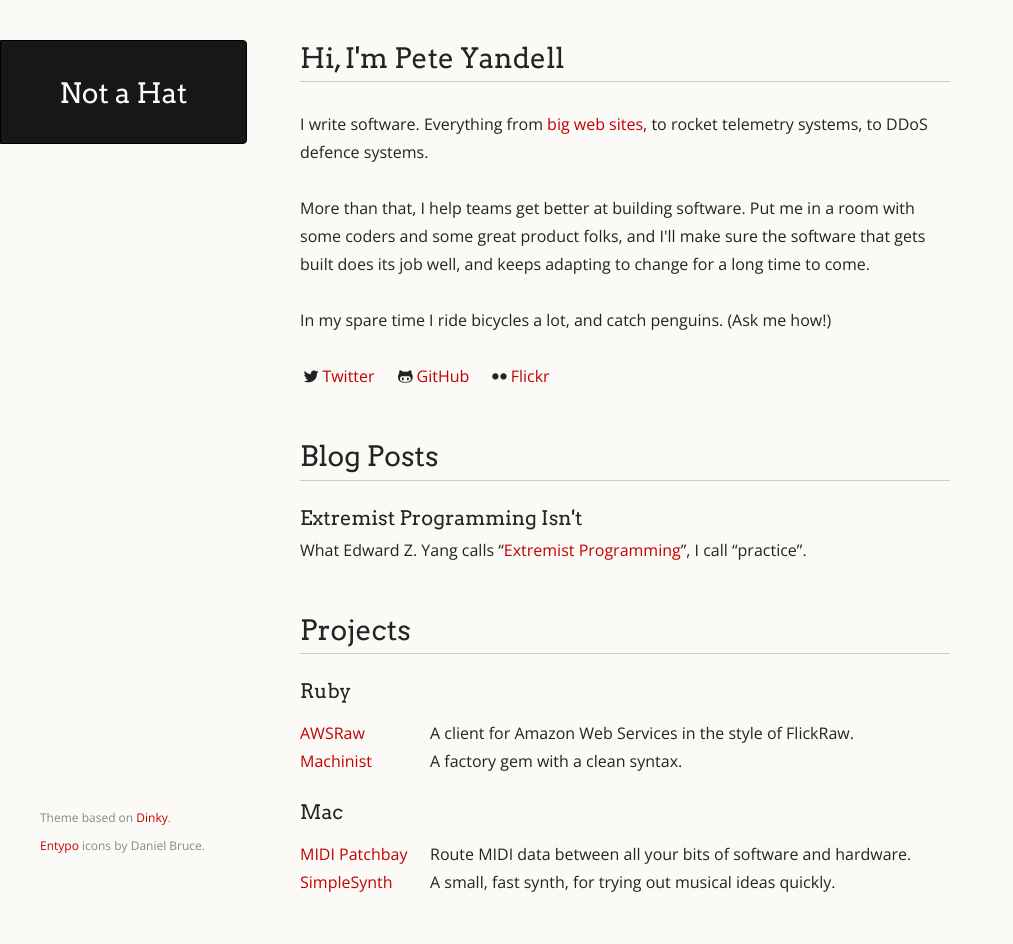
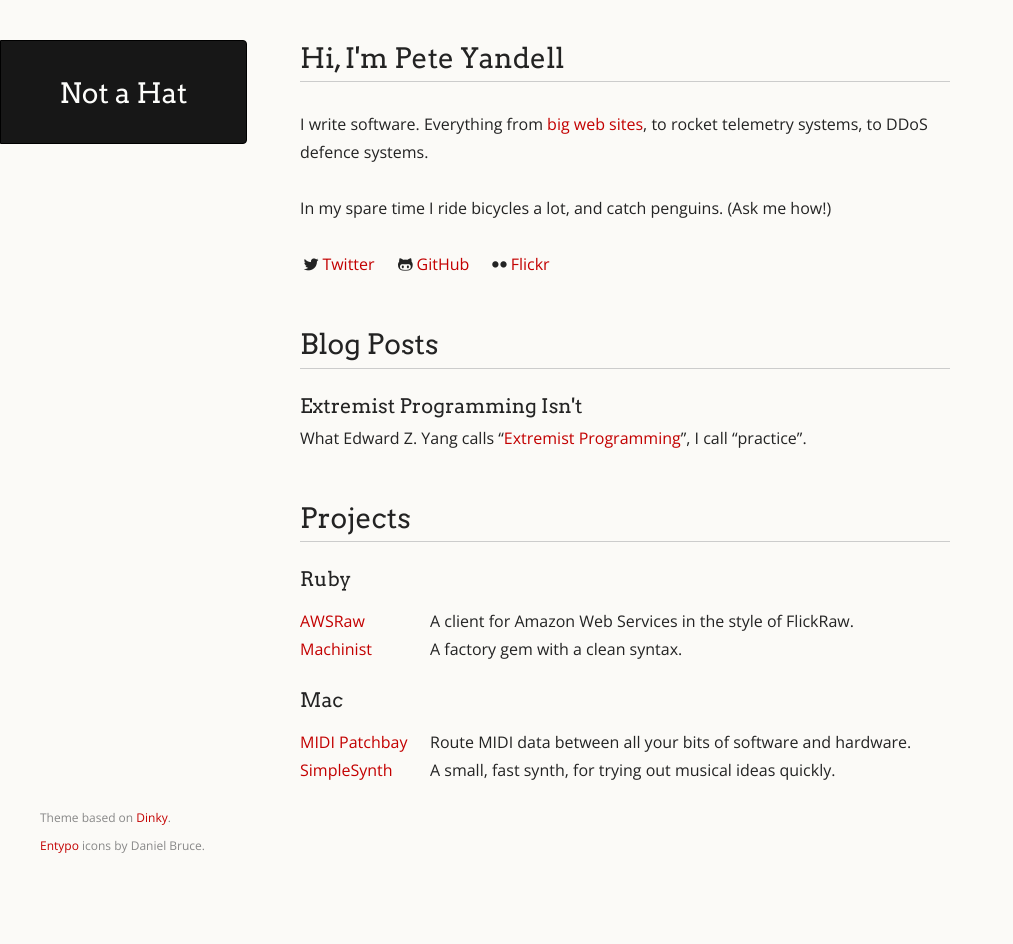
Before and after one commit to notahat/notahat.github.com, a Jekyll site: the page built from index.html, in a window 1280 px wide. Shown: the whole page, without its empty margins (0-1013 px from the left). Built offline with Jekyll 4.4.1, drawn with Linux system fonts in a browser that asks for light colours; after the commit the page ends 900 px from its top, so only the background shows below that.

Commit message:
Take stuff off the front page.

```diff
--- a/index.html
+++ b/index.html
@@ -8,8 +8,6 @@ title: Not a Hat
     <h1>Hi, I'm Pete Yandell</h1>
 
     <p>I write software. Everything from <a href="http://themeforest.net">big web sites</a>, to rocket telemetry systems, to DDoS defence systems.</p>
-
-    <p>More than that, I help teams get better at building software. Put me in a room with some coders and some great product folks, and I'll make sure the software that gets built does its job well, and keeps adapting to change for a long time to come.</p>
 
     <p>In my spare time I ride bicycles a lot, and catch penguins. (Ask me how!)</p>
 
```
